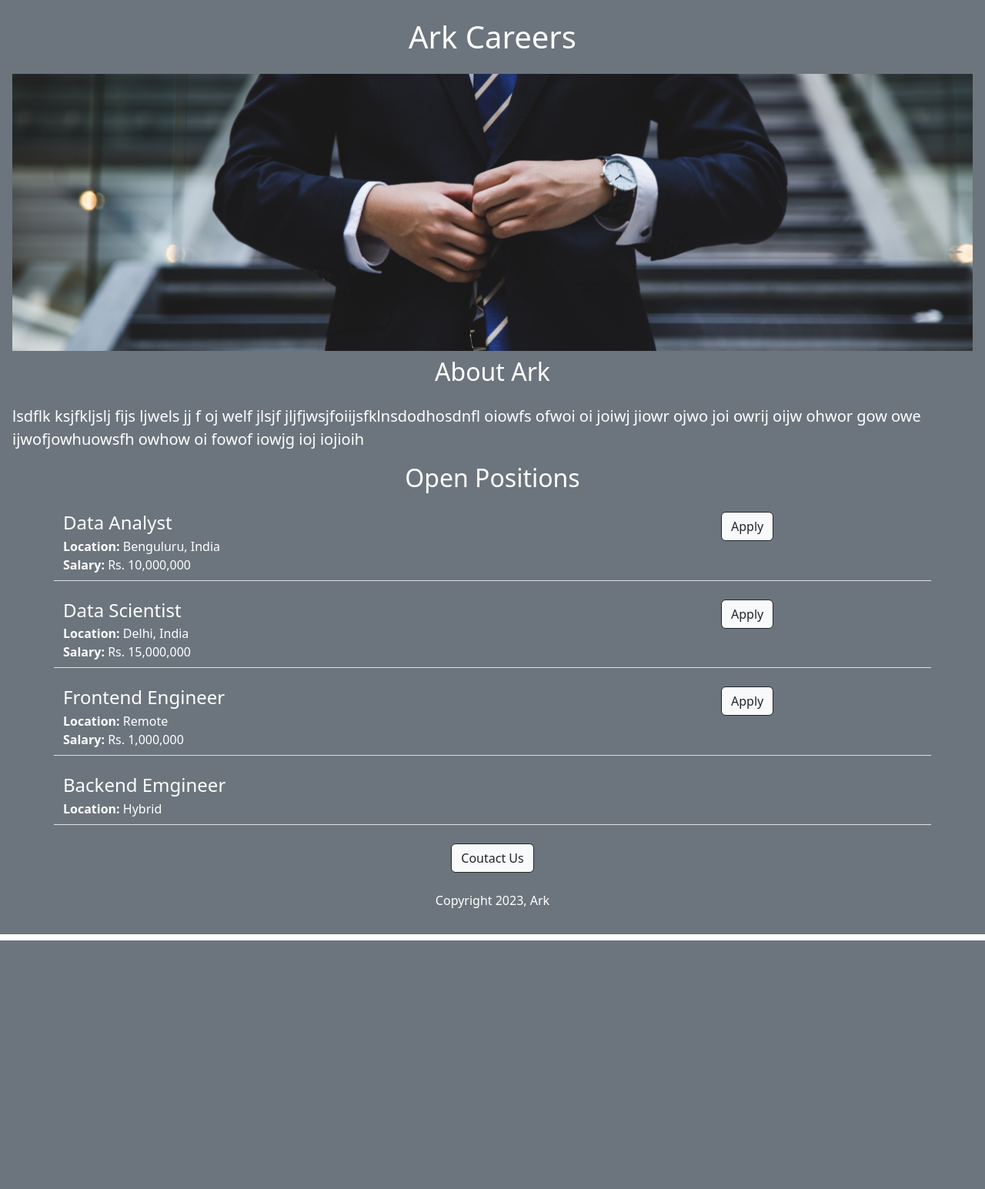
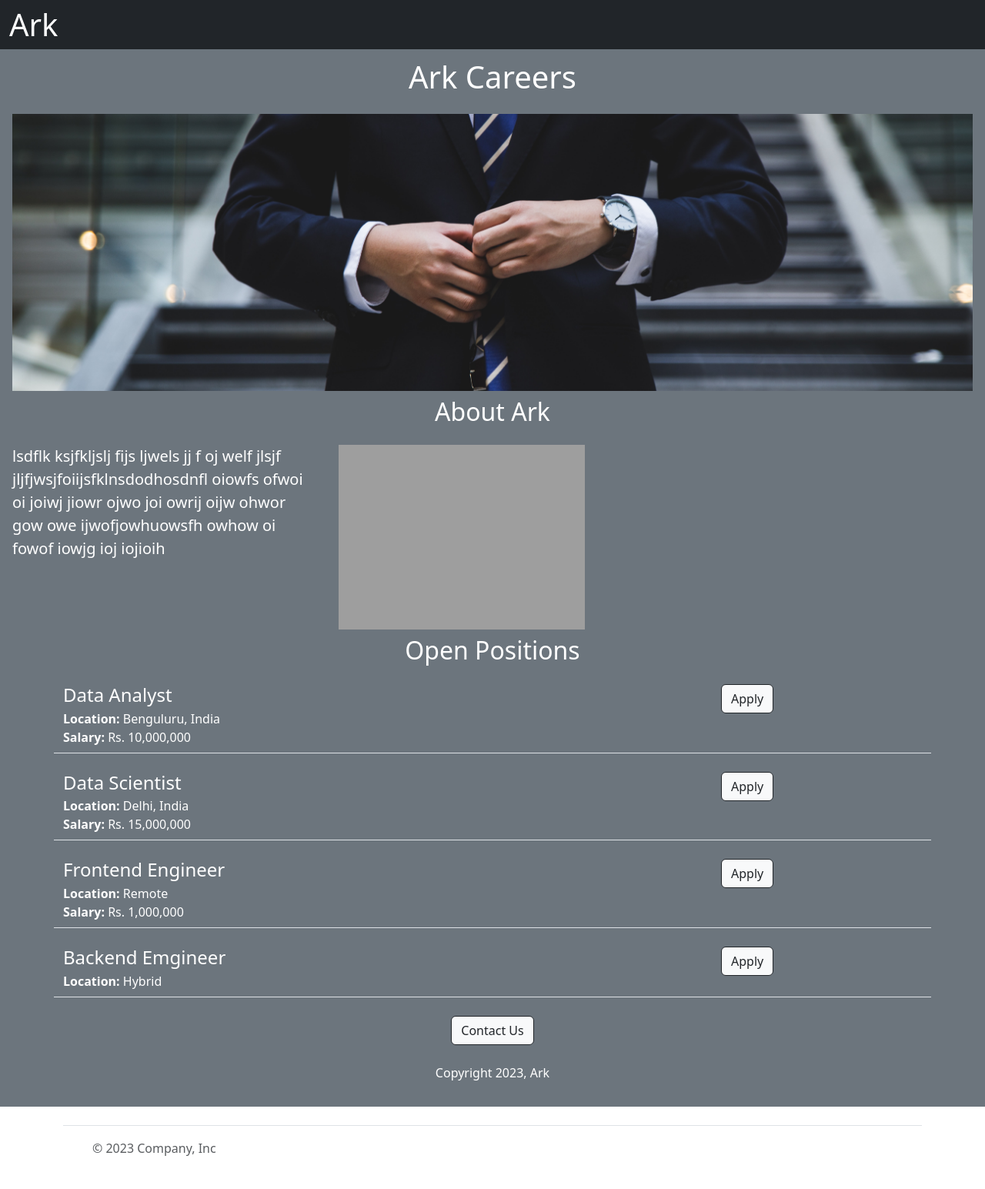
Before and after one commit to Void-Ark/Flask_with_Jovian, a Flask app: page / in a window 1280 px wide. Shown: the whole page at 77% size. Before the commit the page ends 1222 px from the top, so only its background shows below. Run offline with Flask 3, Linux system fonts and the light colour scheme; grey boxes are pictures that could not be loaded.

Commit message:
Functional and aesthetic improvements

```diff
--- /dev/null
+++ b/templates/footer.html
@@ -0,0 +1,16 @@
+<div class="container">
+    <footer class="d-flex flex-wrap justify-content-between align-items-center py-3 my-4 border-top">
+      <div class="col-md-4 d-flex align-items-center">
+        <a href="/" class="mb-3 me-2 mb-md-0 text-body-secondary text-decoration-none lh-1">
+          <svg class="bi" width="30" height="24"><use xlink:href="#bootstrap"></use></svg>
+        </a>
+        <span class="mb-3 mb-md-0 text-body-secondary">© 2023 Company, Inc</span>
+      </div>
+
+      <ul class="nav col-md-4 justify-content-end list-unstyled d-flex">
+        <li class="ms-3"><a class="text-body-secondary" href="#"><svg class="bi" width="24" height="24"><use xlink:href="#twitter"></use></svg></a></li>
+        <li class="ms-3"><a class="text-body-secondary" href="#"><svg class="bi" width="24" height="24"><use xlink:href="#instagram"></use></svg></a></li>
+        <li class="ms-3"><a class="text-body-secondary" href="#"><svg class="bi" width="24" height="24"><use xlink:href="#facebook"></use></svg></a></li>
+      </ul>
+    </footer>
+  </div>
--- /dev/null
+++ b/templates/header.html
@@ -0,0 +1,6 @@
+<nav class="navbar bg-dark text-white fixed-top">
+    <div class="container-fluid">
+      <span class="mb-0 h1">Ark</span>
+    </div>
+</nav>
+<div style="height: 52px"></div>
--- a/templates/home.html
+++ b/templates/home.html
@@ -17,14 +17,21 @@
 
 </head>
 <body>
+{% include 'header.html' %}
 <div class="p-3 mb-2 bg-secondary text-white">
     <h1 class="text-center mt-2 mb-4">Ark Careers</h1>
 
     <img src="./static/banner.jpg"  alt="banner" id="banner" >
 
     <h2 class="text-center mt-2 mb-4">About Ark</h2>
-    <p class="lead">lsdflk ksjfkljslj fijs ljwels jj f oj welf jlsjf jljfjwsjfoiijsfklnsdodhosdnfl   oiowfs ofwoi oi joiwj jiowr ojwo joi owrij oijw ohwor  gow owe ijwofjowhuowsfh owhow oi fowof iowjg ioj iojioih </p>
-
+    <div class="row">
+        <div class="col-4">
+            <p class="lead">lsdflk ksjfkljslj fijs ljwels jj f oj welf jlsjf jljfjwsjfoiijsfklnsdodhosdnfl   oiowfs ofwoi oi joiwj jiowr ojwo joi owrij oijw ohwor  gow owe ijwofjowhuowsfh owhow oi fowof iowjg ioj iojioih </p>
+        </div>
+        <div class="d-none d-md-block col-md-6">
+            <img src="./static/working_people.jpg" style="height: 240px">
+        </div>
+    </div>
     <h2 class="text-center mt-2 mb-4">Open Positions</h2>
     <div class="'jobs container">
         {% for job in jobs %}
@@ -33,11 +40,12 @@
     </div>
 
     <div class="text-center">
-        <button type="button" class="btn btn-light btn-outline-dark">Coutact Us</button>
+        <a type="button" href="mailto:arksinghshakyavansh@gmail.com?subject=Question%20about%20jobs%20opening&body=My%20Name%20%3A%20%3Cyour%20name%3E%0D%0A%0D%0AMy%20Question%20%3A%20%3Cyour%20question%3E" class="btn btn-light btn-outline-dark">Contact Us</a>
         <p class="mt-4">Copyright 2023, Ark</p>
 
     </div>
 </div>
+{% include 'footer.html' %}
 
 </body>
 </html>
--- a/templates/jobitem.html
+++ b/templates/jobitem.html
@@ -10,7 +10,7 @@
             <b>Salary: </b>
             {{job['salary']}}
         </div>
+        {% endif %}
     </div>
-    <div class="col-3"><button type="button" class="btn btn-light btn-outline-dark">Apply</button></div>
-    {% endif %}
+    <div class="col-3"><a href="mailto:arksinghshakyavansh@gmail.com?subject=Application%20for%20{{jobs['title']}}&body=My%20name%20%3A%20%3Cyour%20name%3E%0D%0A%0D%0AMy%20resume%20link%20%3A%0D%0A%0D%0AMy%20linkedin%20link%20%3A" type="button" class="btn btn-light btn-outline-dark">Apply</a></div>
 </div>
```
Also changed, not shown: 1 other file.
